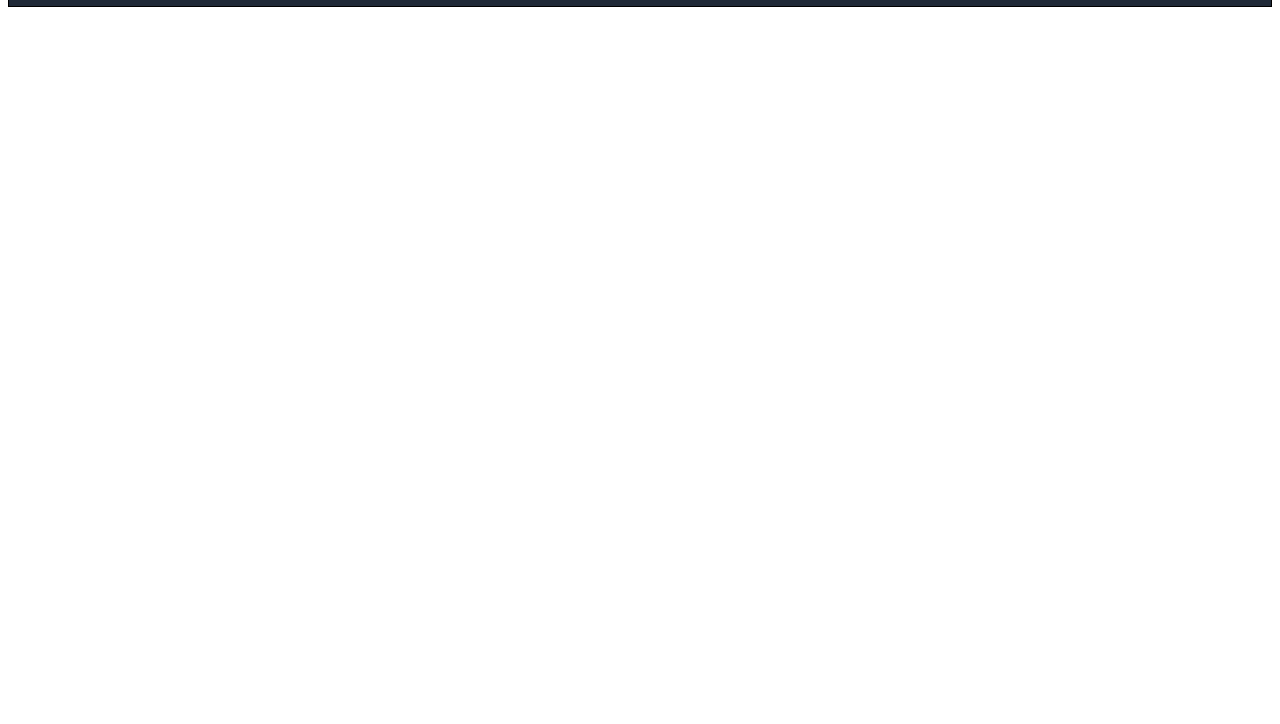
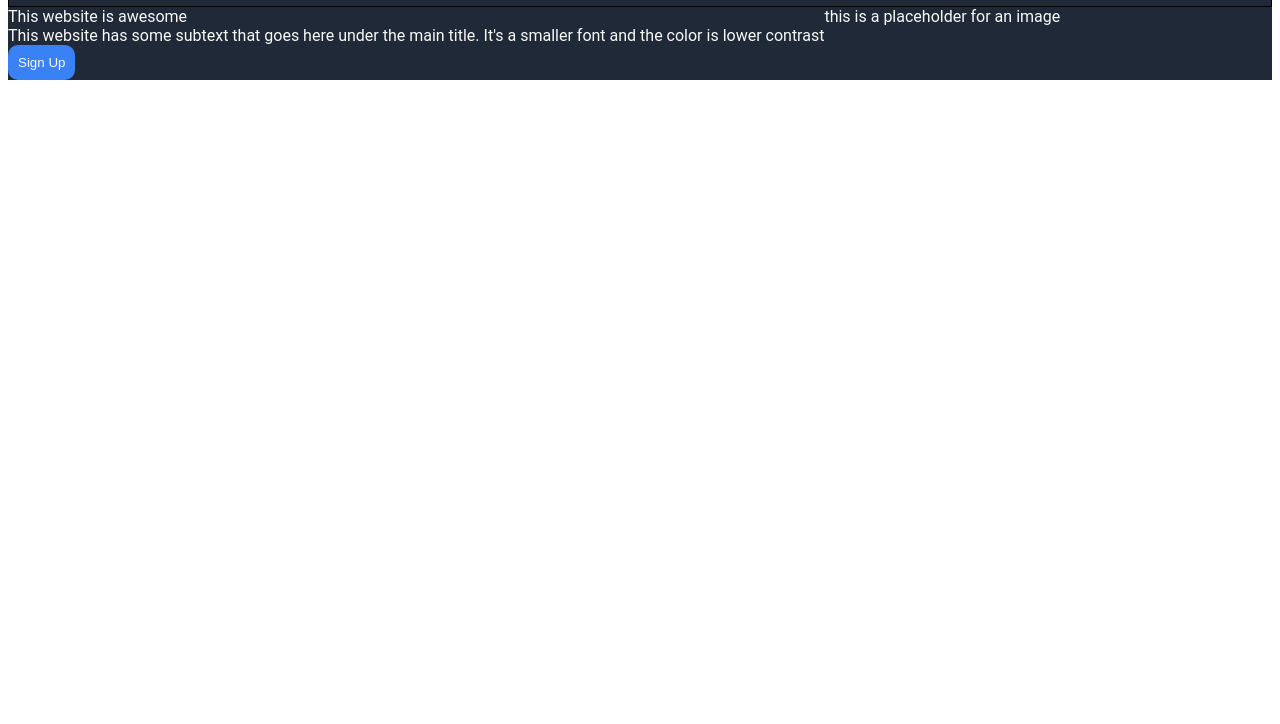
Before and after one commit to almeida-91/PROJECT-LANDING-PAGE, a plain HTML site: page index.html in a window 1280 px wide. Shown: the part 76-800 px from the top of the page. Drawn offline with Linux system fonts and the light colour scheme.

Commit message:
Add Hero text

```diff
--- a/index.html
+++ b/index.html
@@ -17,6 +17,13 @@
         </ul>
         </div>
     </div>
-
+    <div class="hero">
+        <div class="text">
+            <div>This website is awesome</div>
+            <div>This website has some subtext that goes here under the main title. It's a smaller font and the color is lower contrast</div>
+            <button>Sign Up</button>
+        </div>
+        <div>this is a placeholder for an image</div>
+    </div>
 </body>
 </html>
--- a/style.css
+++ b/style.css
@@ -37,3 +37,17 @@ ul{
     list-style-type: none;
     gap: 10px;
 }
+
+.hero{
+    display: flex;
+    background-color: #1f2937;
+    color: #f9faf8;
+}
+
+button{
+    background-color: #3882f6;
+    color: #f9faf8;
+    padding: 10px;
+    border: none;
+    border-radius: 10px;
+}
```
